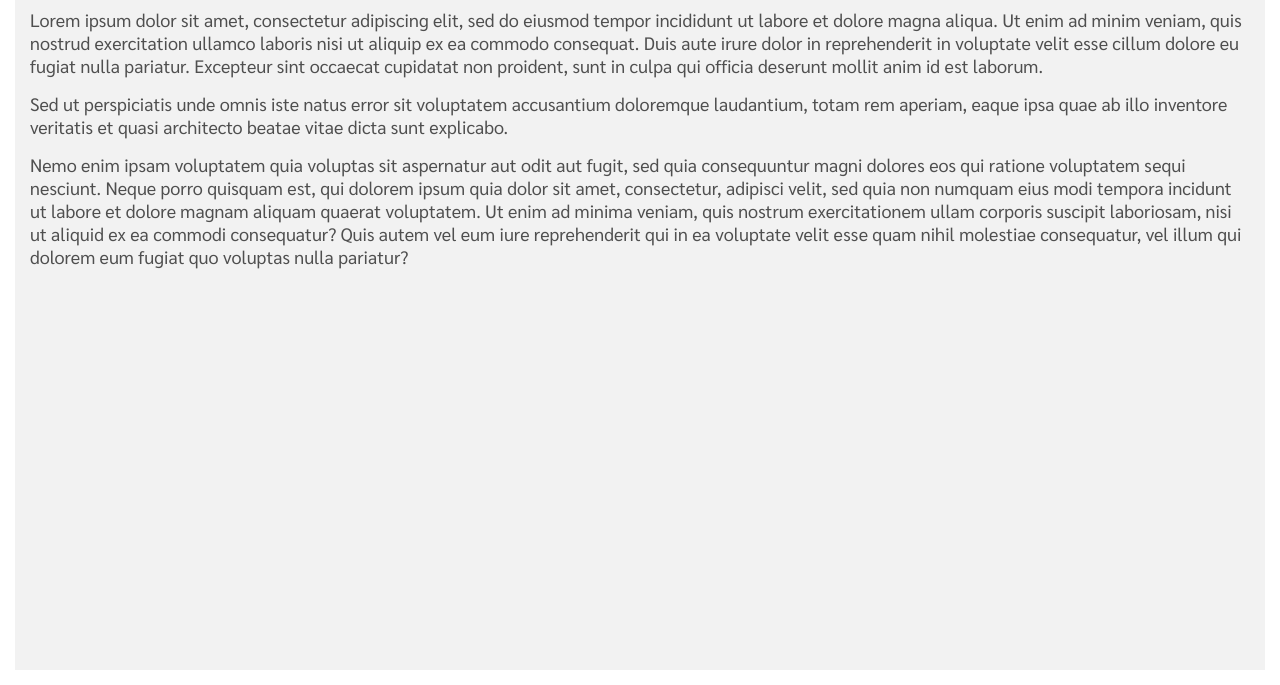
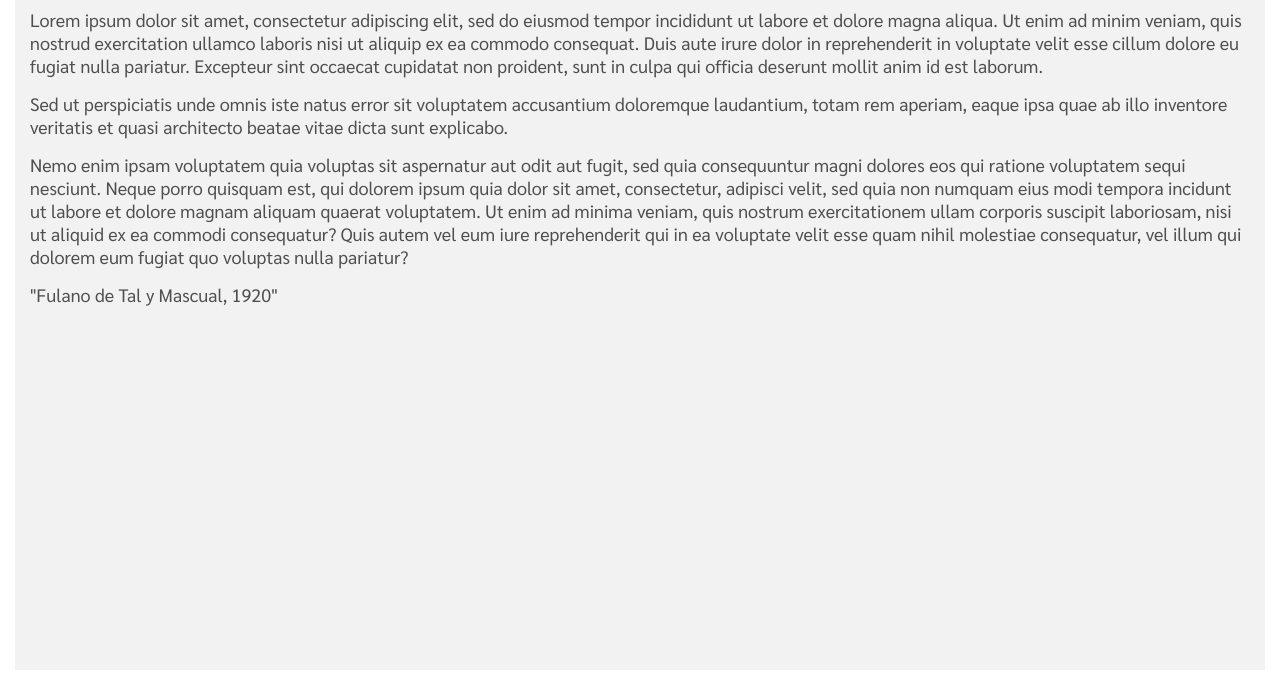
Before and after one commit to alanespinet/git-fetch-and-branches, a plain HTML site: page index.html in a window 1280 px wide. Shown: the part 115-800 px from the top of the page. Drawn offline with Linux system fonts and the light colour scheme.

Commit message:
Added Quote

```diff
--- a/index.html
+++ b/index.html
@@ -19,6 +19,8 @@
       <p>Sed ut perspiciatis unde omnis iste natus error sit voluptatem accusantium doloremque laudantium, totam rem aperiam, eaque ipsa quae ab illo inventore veritatis et quasi architecto beatae vitae dicta sunt explicabo.</p>
 
       <p>Nemo enim ipsam voluptatem quia voluptas sit aspernatur aut odit aut fugit, sed quia consequuntur magni dolores eos qui ratione voluptatem sequi nesciunt. Neque porro quisquam est, qui dolorem ipsum quia dolor sit amet, consectetur, adipisci velit, sed quia non numquam eius modi tempora incidunt ut labore et dolore magnam aliquam quaerat voluptatem. Ut enim ad minima veniam, quis nostrum exercitationem ullam corporis suscipit laboriosam, nisi ut aliquid ex ea commodi consequatur? Quis autem vel eum iure reprehenderit qui in ea voluptate velit esse quam nihil molestiae consequatur, vel illum qui dolorem eum fugiat quo voluptas nulla pariatur?</p>
+
+      <p>"Fulano de Tal y Mascual, 1920"</p>
     </div>
   </div>
 </body>
```
